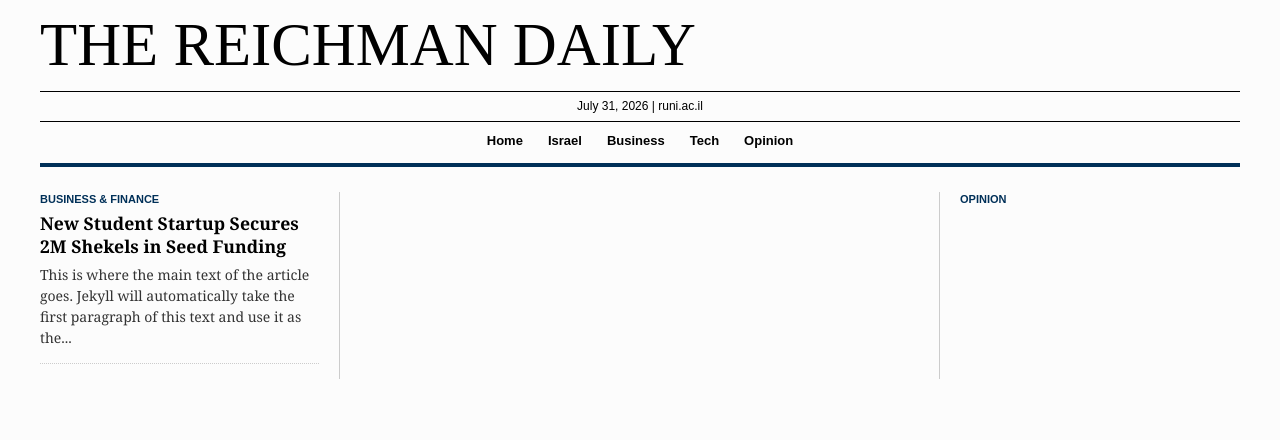
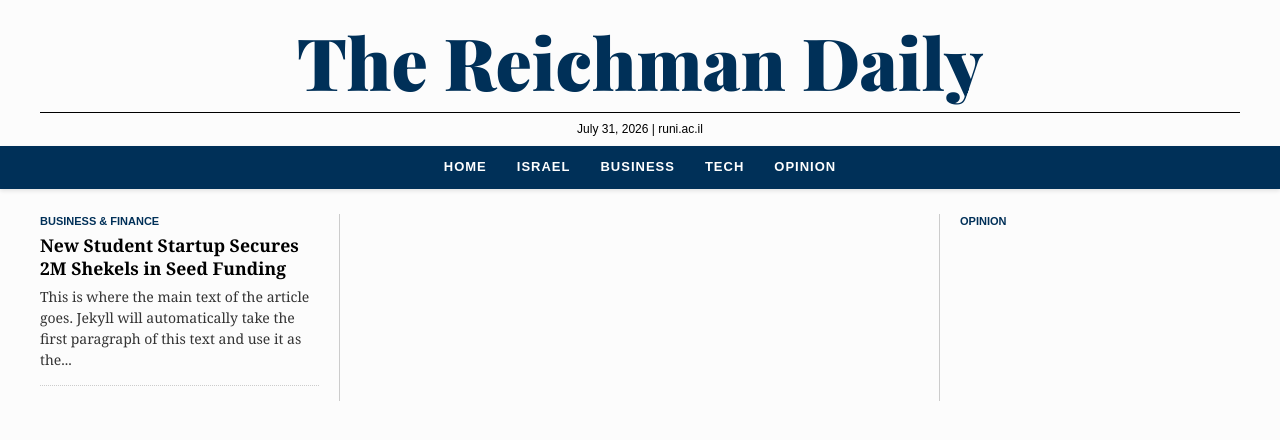
Before and after one commit to reichman-newsletter/newsletter-demo, a Jekyll site: the page built from index.html, in a window 1280 px wide. Shown: the top 440 px of the page. Built offline with Jekyll 4.4.1, drawn with Linux system fonts in a browser that asks for light colours; some web fonts are replaced.

Commit message:
Update default.html

```diff
--- a/_layouts/default.html
+++ b/_layouts/default.html
@@ -4,28 +4,66 @@
     <meta charset="UTF-8">
     <meta name="viewport" content="width=device-width, initial-scale=1.0">
     <title>{{ site.name }}</title>
-    <link href="https://fonts.cdnfonts.com/css/engravers-mt" rel="stylesheet">
+
+    <!-- Importing Playfair Display: A classic, highly elegant editorial serif font -->
+    <link href="https://fonts.googleapis.com/css2?family=Playfair+Display:wght@700;900&display=swap" rel="stylesheet">
+
     <style>
         /* WSJ & Reichman Brand Tokens */
         :root {
             --wsj-ink: #333333; --wsj-black: #000000; --wsj-canvas: #fcfcfc;
             --wsj-hairline: #cccccc; --wsj-subtext: #666666;
             --runi-blue: #003058; --runi-light-blue: #0077c8;
-            --font-masthead: 'Engravers MT', 'Times New Roman', serif;
+
+            /* Updated Logo Font */
+            --font-masthead: 'Playfair Display', 'Didot', 'Times New Roman', serif;
             --font-headline: 'Retina', 'Georgia', 'Times New Roman', serif;
             --font-body: 'Escrow', 'Georgia', 'Times New Roman', serif;
             --font-ui: 'Retina Sans', 'Arial', 'Helvetica', sans-serif;
         }
 
         body { margin: 0; padding: 0; font-family: var(--font-body); background-color: var(--wsj-canvas); color: var(--wsj-ink); line-height: 1.45; }
-        header { max-width: 1200px; margin: 0 auto; padding: 15px 20px 0 20px; }
-        .header-top { display: flex; justify-content: space-between; align-items: flex-end; margin-bottom: 15px; }
-        .masthead { font-family: var(--font-masthead); font-size: 3.8rem; font-weight: normal; color: var(--wsj-black); margin: 0; line-height: 1; text-align: center; text-transform: uppercase; }
+
+        header { max-width: 1200px; margin: 0 auto; padding: 25px 20px 0 20px; }
+
+        /* Centered Header Layout */
+        .header-top { display: flex; justify-content: center; align-items: center; margin-bottom: 15px; }
+
+        /* Logo Styling */
+        .masthead {
+            font-family: var(--font-masthead);
+            font-size: 4.5rem;
+            font-weight: 900;
+            color: var(--runi-blue); /* Reichman Blue */
+            margin: 0;
+            line-height: 1;
+            text-align: center;
+        }
         .masthead a { text-decoration: none; color: inherit; }
-        .dateline { width: 100%; text-align: center; font-family: var(--font-ui); font-size: 12px; color: var(--wsj-black); border-top: 1px solid var(--wsj-black); border-bottom: 1px solid var(--wsj-black); padding: 6px 0; margin-bottom: 10px; }
-        nav { width: 100%; display: flex; justify-content: center; gap: 25px; border-bottom: 4px solid var(--runi-blue); padding-bottom: 12px; margin-bottom: 25px; }
-        nav a { font-family: var(--font-ui); font-size: 13px; font-weight: bold; color: var(--wsj-black); text-decoration: none; }
-        nav a:hover { color: var(--runi-light-blue); }
+
+        .dateline { width: 100%; text-align: center; font-family: var(--font-ui); font-size: 12px; color: var(--wsj-black); border-top: 1px solid var(--wsj-black); padding: 8px 0; margin-bottom: 0; }
+
+        /* Solid Reichman Blue Category Bar */
+        nav {
+            width: 100%;
+            display: flex;
+            justify-content: center;
+            gap: 30px;
+            background-color: var(--runi-blue);
+            padding: 12px 0;
+            margin-bottom: 25px;
+            box-shadow: 0 2px 4px rgba(0,0,0,0.1);
+        }
+        nav a {
+            font-family: var(--font-ui);
+            font-size: 13px;
+            font-weight: bold;
+            color: #ffffff; /* White text */
+            text-decoration: none;
+            text-transform: uppercase;
+            letter-spacing: 1px;
+        }
+        nav a:hover { color: #cccccc; }
 
         /* Grid Layout */
         .page-container { max-width: 1200px; margin: 0 auto; padding: 0 20px; display: grid; grid-template-columns: 1fr 2fr 1fr; gap: 0; }
@@ -57,6 +95,9 @@
         <div class="dateline">
             <span id="current-date"></span> | runi.ac.il
         </div>
+    </header>
+
+    <!-- The Category Bar -->
     <nav>
         <a href="{{ site.baseurl }}/">Home</a>
         <a href="#">Israel</a>
@@ -64,7 +105,6 @@
         <a href="#">Tech</a>
         <a href="#">Opinion</a>
     </nav>
-    </header>
 
     {{ content }}
 
```
Lines whose indentation alone changed are shown as unchanged.
